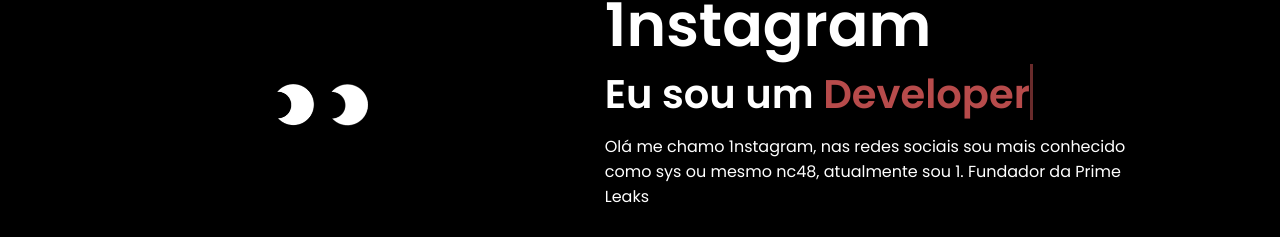
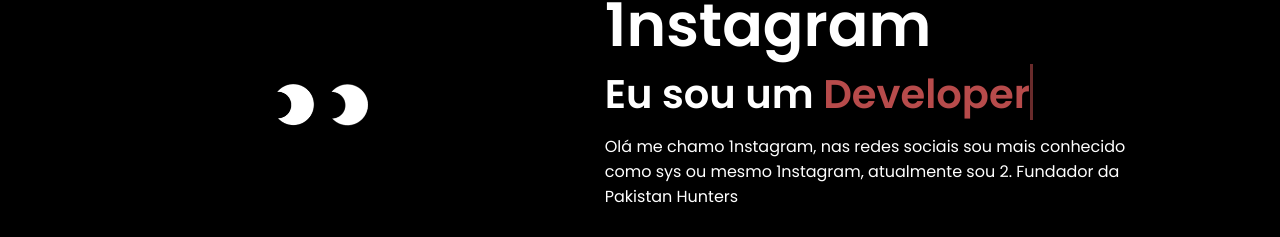
Before and after one commit to 01nstagram/o1nstagram, a website: page index.html in a window 1280 px wide. Shown: the part 292-529 px from the top of the page. Drawn offline with Linux system fonts and the light colour scheme.

Commit message:
Update index.html

```diff
--- a/index.html
+++ b/index.html
@@ -25,7 +25,7 @@
         <div class="home-content">
             <h1>Opa, eu sou <span></span>1nstagram</h1>
             <h3 class="typing-text">Eu sou um <span></span></h3>
-            <p>Olá me chamo 1nstagram, nas redes sociais sou mais conhecido como sys ou mesmo nc48, atualmente sou 1. Fundador da Prime Leaks</p>
+            <p>Olá me chamo 1nstagram, nas redes sociais sou mais conhecido como sys ou mesmo 1nstagram, atualmente sou 2. Fundador da Pakistan Hunters</p>
             <div class="social-icons">
                 <a href="https://discord.gg/7x7wEydkcd"><i class=""><svg xmlns="http://www.w3.org/2000/svg" width="16" height="16" fill="currentColor" class="bi bi-diagram-2" viewBox="0 0 16 16">
                     <path d="M13.545 2.907a13.2 13.2 0 0 0-3.257-1.011.05.05 0 0 0-.052.025c-.141.25-.297.577-.406.833a12.2 12.2 0 0 0-3.658 0 8 8 0 0 0-.412-.833.05.05 0 0 0-.052-.025c-1.125.194-2.22.534-3.257 1.011a.04.04 0 0 0-.021.018C.356 6.024-.213 9.047.066 12.032q.003.022.021.037a13.3 13.3 0 0 0 3.995 2.02.05.05 0 0 0 .056-.019q.463-.63.818-1.329a.05.05 0 0 0-.01-.059l-.018-.011a9 9 0 0 1-1.248-.595.05.05 0 0 1-.02-.066l.015-.019q.127-.095.248-.195a.05.05 0 0 1 .051-.007c2.619 1.196 5.454 1.196 8.041 0a.05.05 0 0 1 .053.007q.121.1.248.195a.05.05 0 0 1-.004.085 8 8 0 0 1-1.249.594.05.05 0 0 0-.03.03.05.05 0 0 0 .003.041c.24.465.515.909.817 1.329a.05.05 0 0 0 .056.019 13.2 13.2 0 0 0 4.001-2.02.05.05 0 0 0 .021-.037c.334-3.451-.559-6.449-2.366-9.106a.03.03 0 0 0-.02-.019m-8.198 7.307c-.789 0-1.438-.724-1.438-1.612s.637-1.613 1.438-1.613c.807 0 1.45.73 1.438 1.613 0 .888-.637 1.612-1.438 1.612m5.316 0c-.788 0-1.438-.724-1.438-1.612s.637-1.613 1.438-1.613c.807 0 1.451.73 1.438 1.613 0 .888-.631 1.612-1.438 1.612"/>
```
